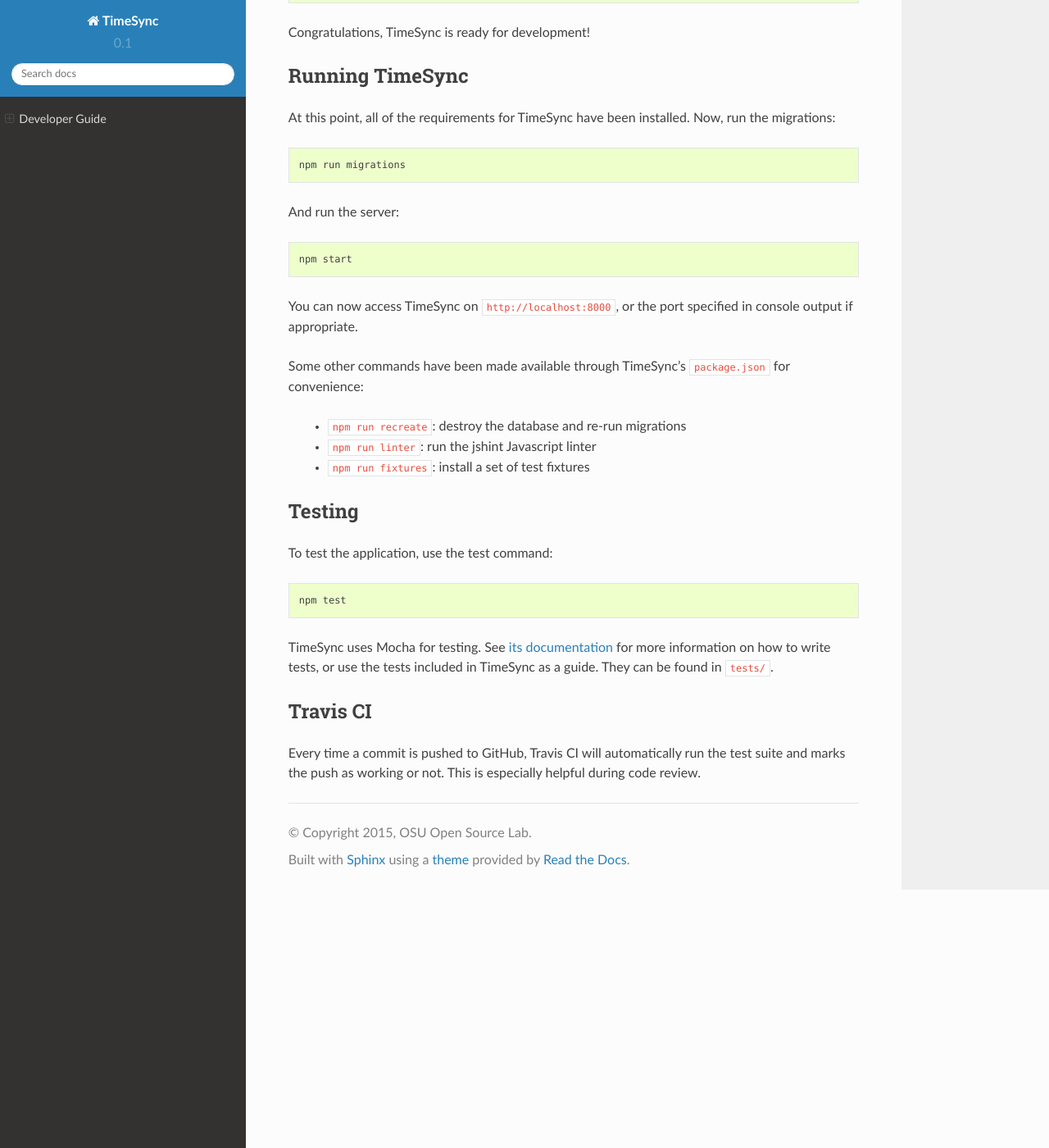
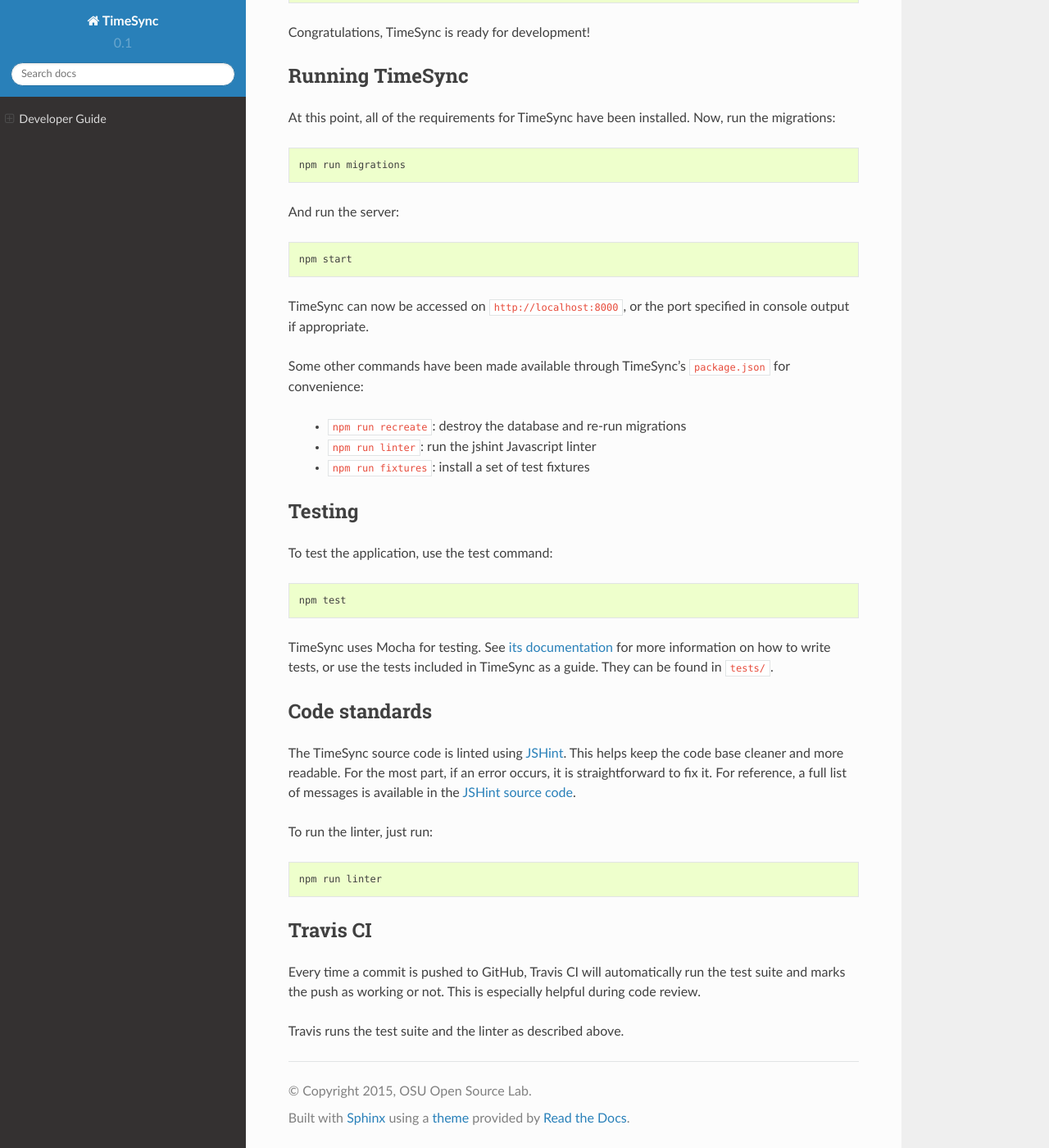
Before and after one commit to osuosl/timesync-node, a Sphinx documentation site: the page built from docs/source/dev/development.rst, in a window 1280 px wide and 1400 px high, scrolled down 490 px. Shown: the whole window at 82% size. Built offline with Sphinx 7.4.7 and the Read the Docs theme 2.0.0, drawn with Linux system fonts in a browser that asks for light colours.

Commit message:
Add linter docs

```diff
--- a/docs/source/dev/development.rst
+++ b/docs/source/dev/development.rst
@@ -33,8 +33,8 @@
 
     npm start
 
-You can now access TimeSync on ``http://localhost:8000``, or the port specified
-in console output if appropriate.
+TimeSync can now be accessed on ``http://localhost:8000``, or the port
+specified in console output if appropriate.
 
 Some other commands have been made available through TimeSync's
 ``package.json`` for convenience:
@@ -56,9 +56,27 @@
 
 .. _`its documentation`: http://mochajs.org/
 
+Code standards
+--------------
+
+The TimeSync source code is linted using `JSHint`_. This helps keep the code
+base cleaner and more readable. For the most part, if an error occurs, it is
+straightforward to fix it. For reference, a full list of messages is available
+in the `JSHint source code`_.
+
+To run the linter, just run::
+
+    npm run linter
+
+.. _`JSHint`: https://github.com/jshint/jshint
+.. _`JSHint source code`: https://github.com/jshint/jshint/blob/master/src/messages.js
+
+
 Travis CI
 ---------
 
 Every time a commit is pushed to GitHub, Travis CI will automatically run the
 test suite and marks the push as working or not. This is especially helpful
 during code review.
+
+Travis runs the test suite and the linter as described above.
```
